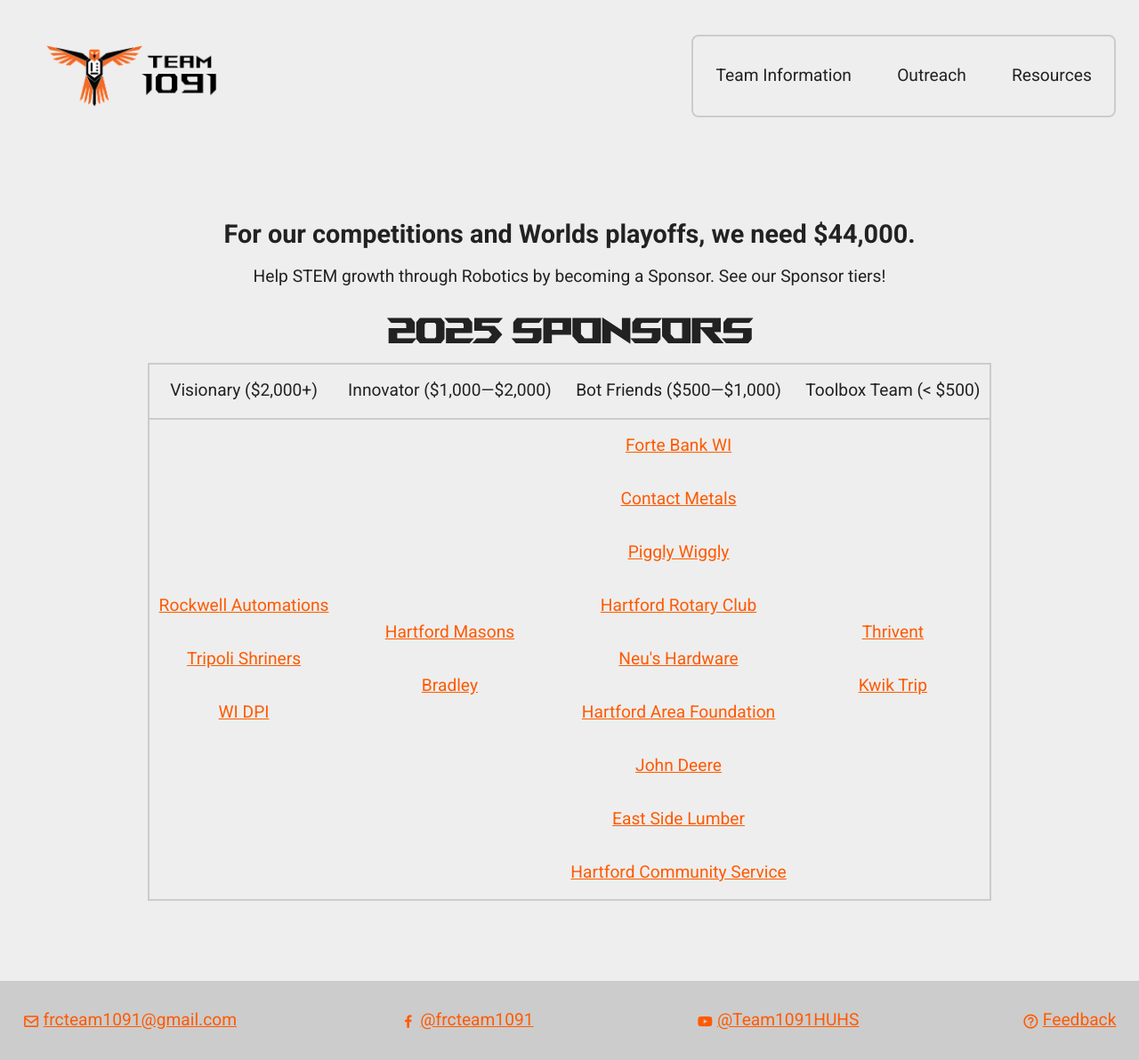
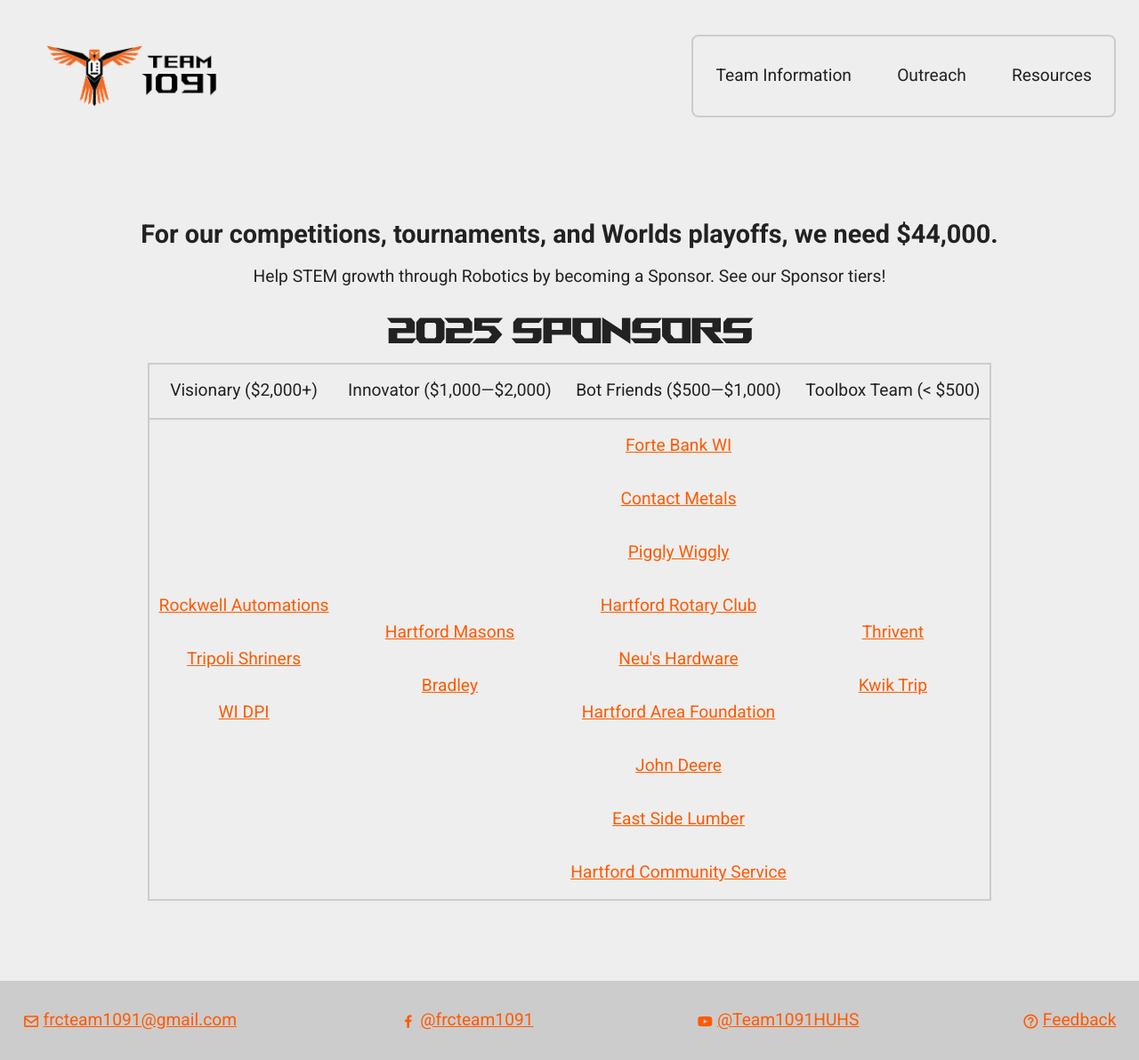
Before and after one commit to Team1091/team1091.github.io, a Jekyll site: the page built from sponsors.html, in a window 1280 px wide. Shown: the whole page at 89% size. Built offline with Jekyll 4.4.1, drawn with Linux system fonts in a browser that asks for light colours.

Commit message:
sponsor text update + build update centering

```diff
--- a/buildSeason.html
+++ b/buildSeason.html
@@ -71,3 +71,8 @@
     </div>
 </div>
 <br>
+<style>
+    body{
+        text-align: center
+    }
+</style>
--- a/sponsors.html
+++ b/sponsors.html
@@ -3,7 +3,7 @@
 title: Sponsors
 order: 3
 ---
-<h2>For our competitions and Worlds playoffs, we need $44,000.</h2>
+<h2>For our competitions, tournaments, and Worlds playoffs, we need $44,000.</h2>
 <p>Help STEM growth through Robotics by becoming a Sponsor. See our Sponsor tiers!</p>
 <h1>2025 Sponsors</h1>
 
```
